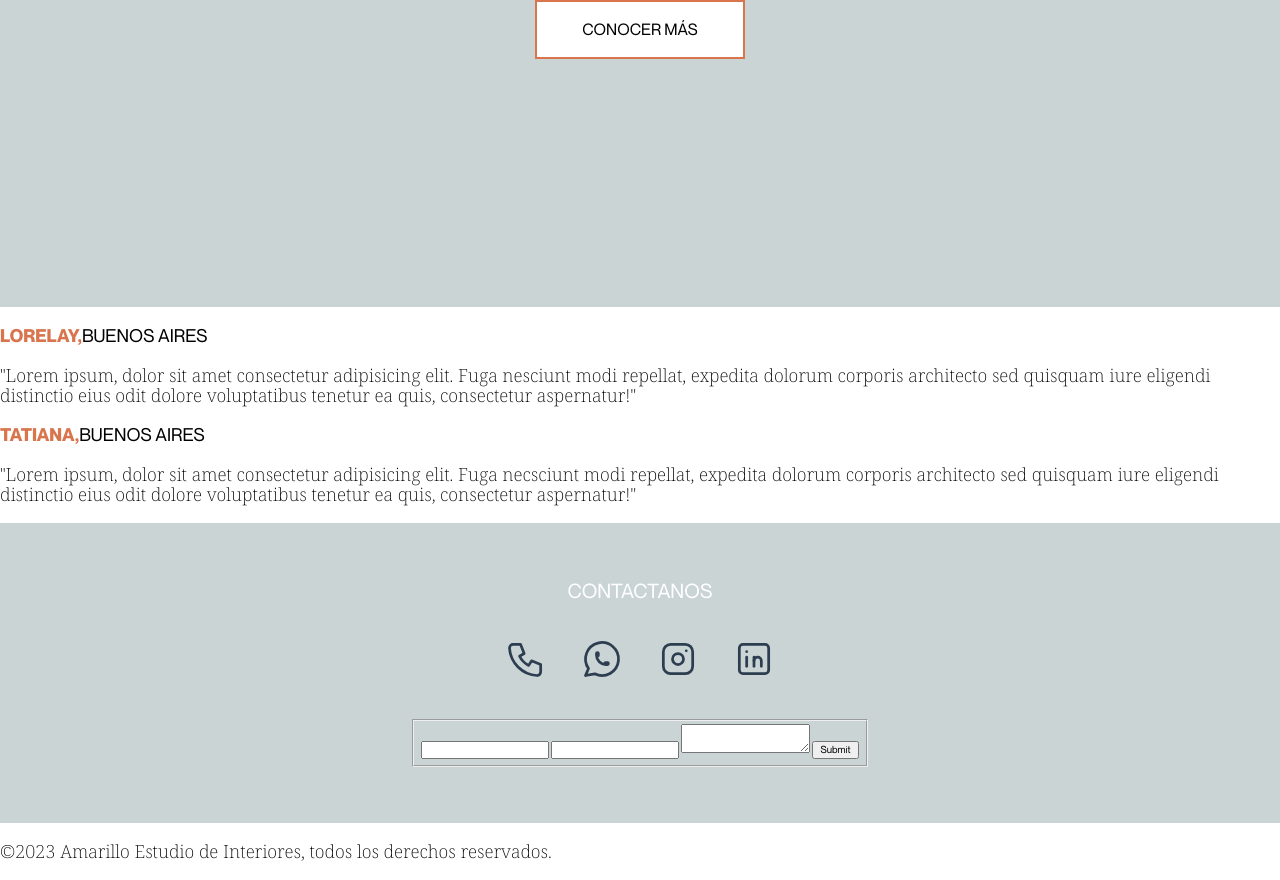
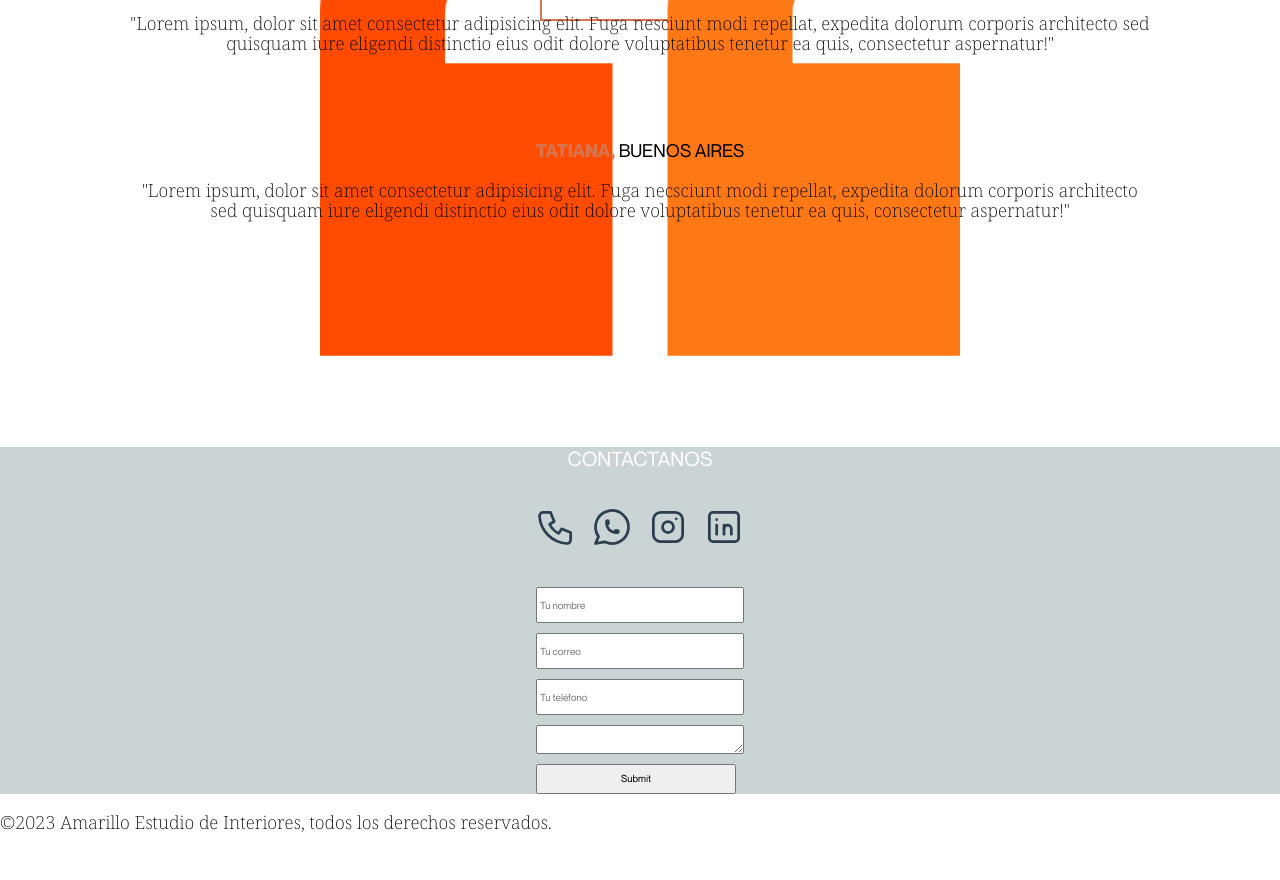
Before and after one commit to fersaucedo/Amarillo-Estudio-de-Interiores, a plain HTML site: page index.html in a window 1280 px wide. Shown: the part 3680-4560 px from the top of the page. After the commit the page ends 4530 px from the top, so only its background shows below. Drawn offline with Linux system fonts and the light colour scheme.

Commit message:
falta trabajar sobre contacto

```diff
--- a/css/styles.css
+++ b/css/styles.css
@@ -128,18 +128,19 @@ p {
     display: flex;
     flex-direction: column;
     align-items: center;
-    height: 145vh;
+    justify-content: space-around;
+    height: 60rem;
 }
 
 .portfolio h2 {
     text-align: center;
     color: #ffffff;
-    font-size: 2.5rem;
+    font-size: 2rem;
     font-weight: 400;
     width: 70%;
     border-bottom: .2rem solid var(--naranja);
-    padding: 5rem 0 2.5rem 0;
-    margin-bottom: 5rem;
+    padding: 2.5rem 0 ;
+
 }
 
 .imagenes {
@@ -147,8 +148,6 @@ p {
     grid-template-columns: repeat(3, 1fr); /* 3 columnas con igual tamaño */
     grid-template-rows: repeat(2, 1fr); /* 2 filas con igual tamaño */
     gap: 1.5rem;
-    padding: 0 10rem 8rem;
-
 }
 
 .imagenes img {
@@ -161,7 +160,7 @@ p {
     background-color: #ffffff;
     color: #000000;
     border: 0.2rem solid var(--naranja);
-    padding: 1.8rem 4.5rem;
+    padding: 1.8rem 4rem;
     text-transform: uppercase;
     transition: background-color 0.5s ease;
     font-size: 1.6rem;
@@ -172,19 +171,26 @@ p {
   }
 
   /* Opiniones */
-/*
+
   .opiniones {
+    position: relative;
+    background-image: url(../img/comillas.png);
+    background-size: 50%;
+    background-repeat: no-repeat;
+    background-position: center;
     height: 60rem;
     display: flex;
+    flex-direction: column;
     justify-content: center;
     align-items: center;
-    /* gap: 35rem; */
+    gap: 5rem;
+    margin: 5rem 0;
   }
+
 
   .opinion {
     text-align: center;
-    width: 20vw;
-    height: 30vh;
+    width: 80%;
   }
 
   .opinion h3 {
@@ -201,7 +207,6 @@ p {
 
   .contacto {
     background-color: var(--gris);
-    height: 30rem;
     display: flex;
     flex-direction: column;
     align-items: center;
@@ -217,7 +222,18 @@ p {
   }
 
   .iconos-contacto a {
-    padding: 0 1.5rem;
-  } */
+    padding: 0 .5rem;
+  }
 
   /* formulario */
+
+  form {
+    display: flex;
+    flex-direction: column;
+    gap: 1rem;
+  }
+
+  form input {
+    height: 3rem;
+    width: 20rem;
+  }
--- a/index.html
+++ b/index.html
@@ -96,13 +96,13 @@
         <section class="opiniones">
 
             <div class="opinion">
-                <h3>Lorelay,<span>Buenos Aires</span></h3>
+                <h3>Lorelay,<span> Buenos Aires</span></h3>
                 <p>"Lorem ipsum, dolor sit amet consectetur adipisicing elit. Fuga nesciunt modi repellat, expedita
                     dolorum corporis architecto sed quisquam iure eligendi distinctio eius odit dolore voluptatibus
                     tenetur ea quis, consectetur aspernatur!"</p>
             </div>
             <div class="opinion">
-                <h3>Tatiana,<span>Buenos Aires</span></h3>
+                <h3>Tatiana,<span> Buenos Aires</span></h3>
                 <p>"Lorem ipsum, dolor sit amet consectetur adipisicing elit. Fuga necsciunt modi repellat, expedita
                     dolorum corporis architecto sed quisquam iure eligendi distinctio eius odit dolore voluptatibus
                     tenetur ea quis, consectetur aspernatur!"</p>
@@ -173,12 +173,11 @@
           <!--Formulario-->
 
             <form class="formulario">
-                <fieldset>
-                    <input type="text" >
-                    <input type="email">
+                    <input type="text" placeholder="Tu nombre">
+                    <input type="email" placeholder="Tu correo">
+                    <input type="numer" placeholder="Tu teléfono">
                     <textarea></textarea>
                     <input type="submit">
-                </fieldset>
             </form>
 
         </section>
```
Also changed, not shown: img/comillas.png (added).
